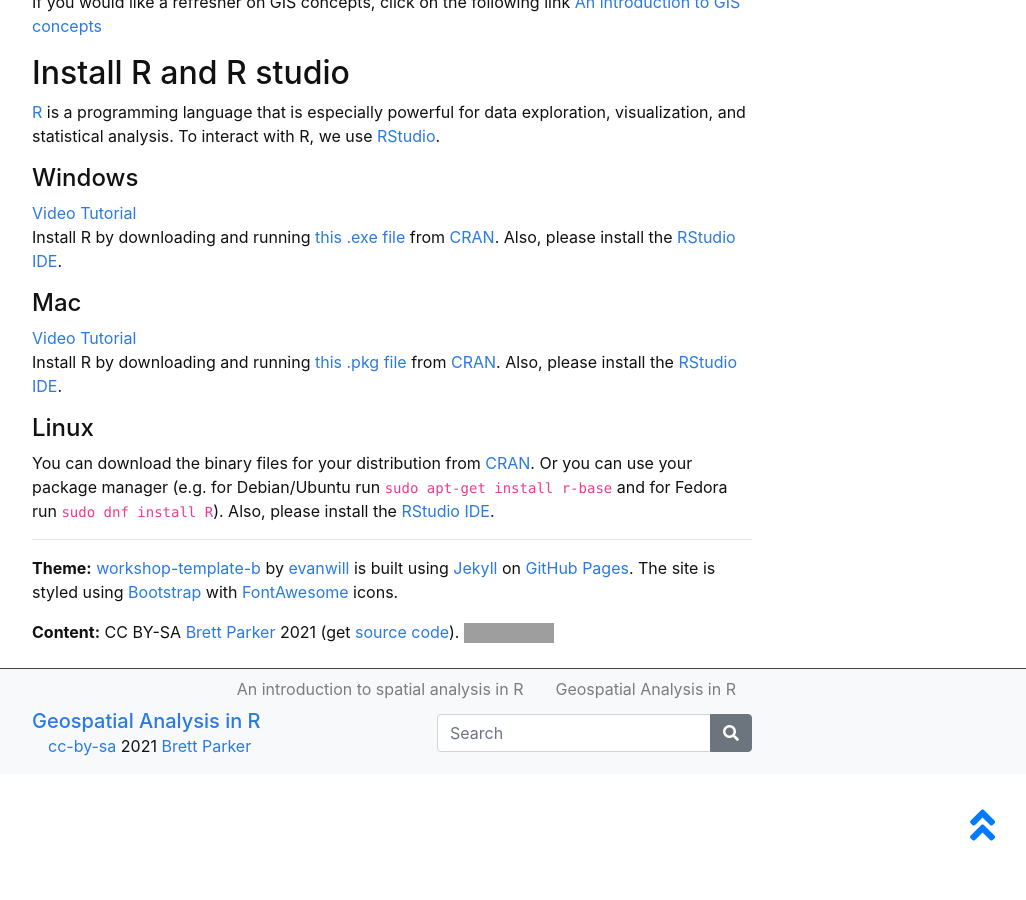
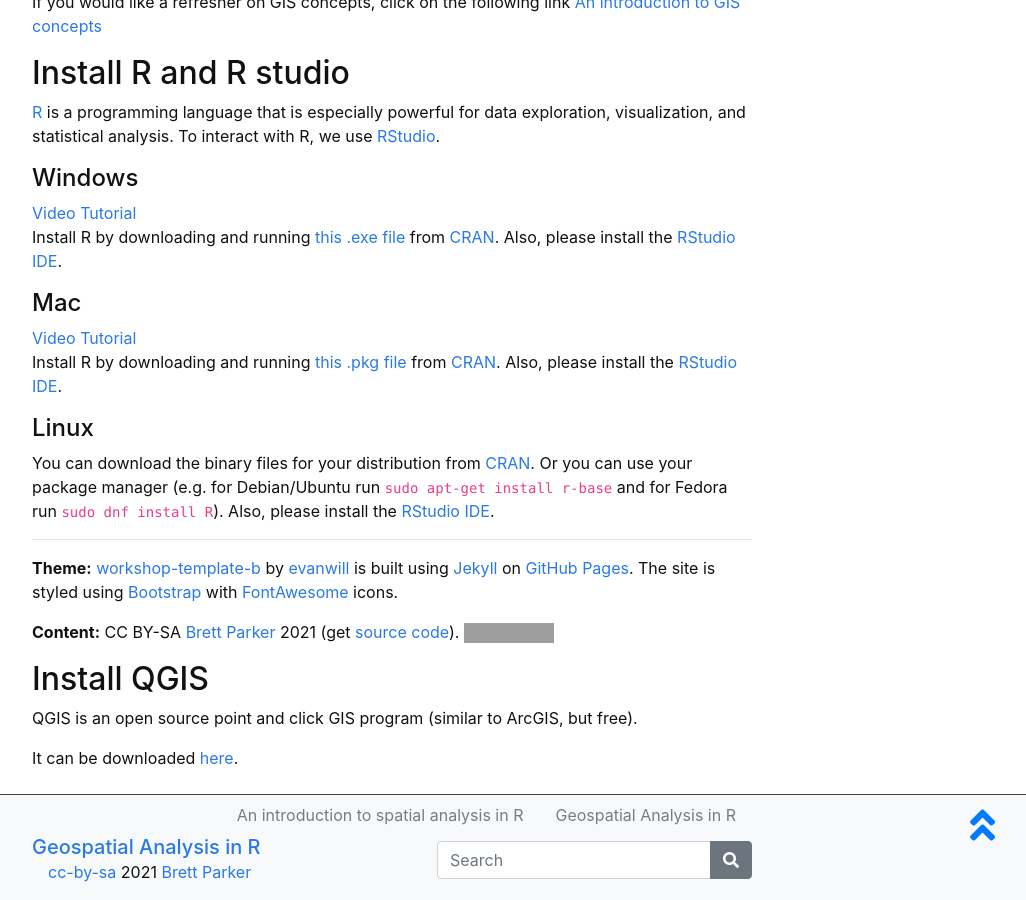
Before and after one commit to gu-eresearch/RgeospatialWorkshop, a Jekyll site: the page built from index.md, in a window 1280 px wide and 900 px high, scrolled down 894 px. Shown: the whole window, without its empty margins (248-1274 px from the left). Built offline with Jekyll 4.4.1, drawn with Linux system fonts in a browser that asks for light colours; grey boxes are pictures that could not be loaded.

```diff
--- a/index.md
+++ b/index.md
@@ -23,3 +23,9 @@ If you would like a refresher on GIS concepts, click on the following link <a hr
 ------
 
 {% include template/credits.html %}
+
+## Install QGIS
+
+QGIS is an open source point and click GIS program (similar to ArcGIS, but free).
+
+It can be downloaded <a href='https://www.qgis.org' target='_blank'>here</a>.
```
Also changed, not shown: content/0-prep.md (+4 -0 lines), content/2-finish.md (added), 1 other file.
